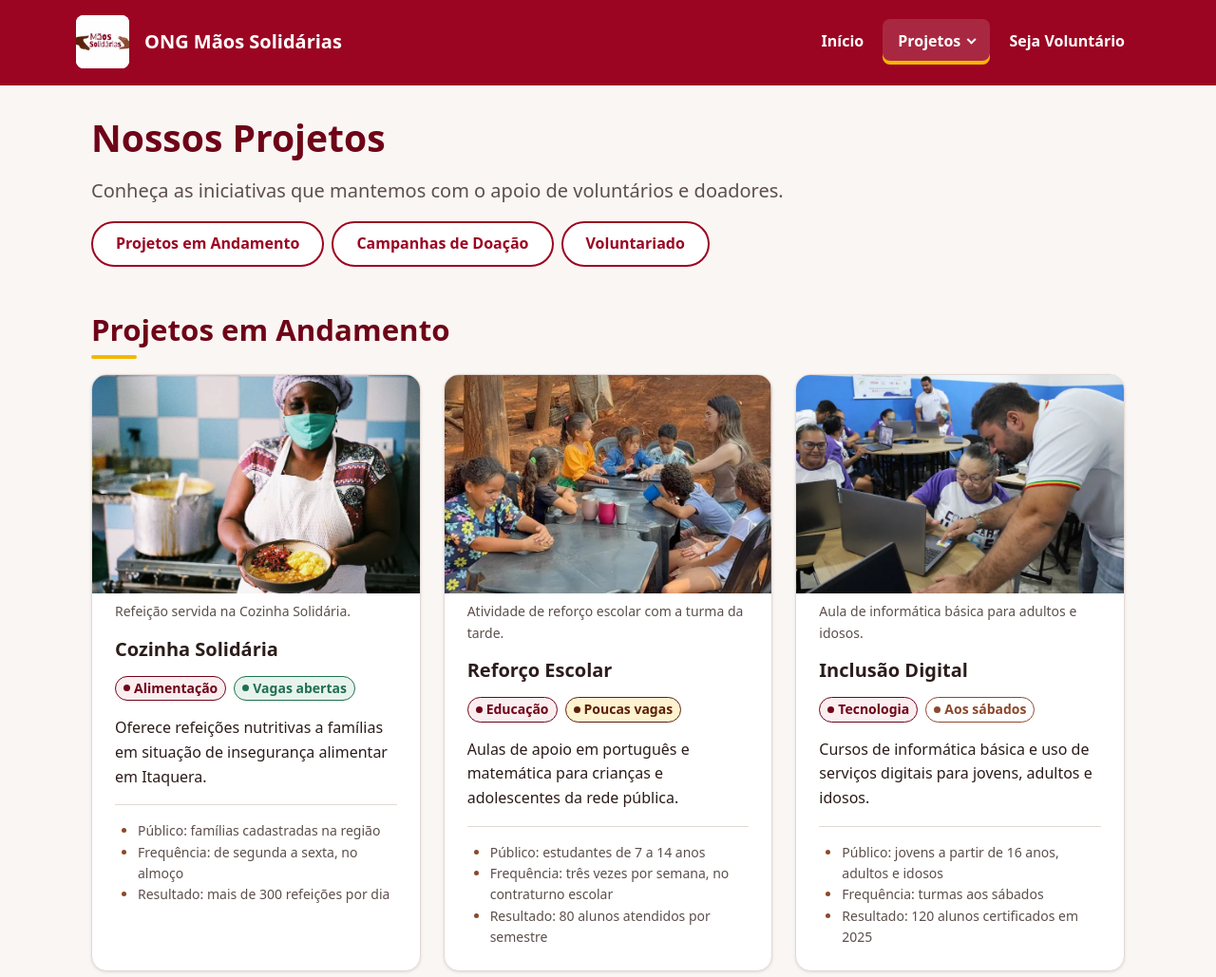
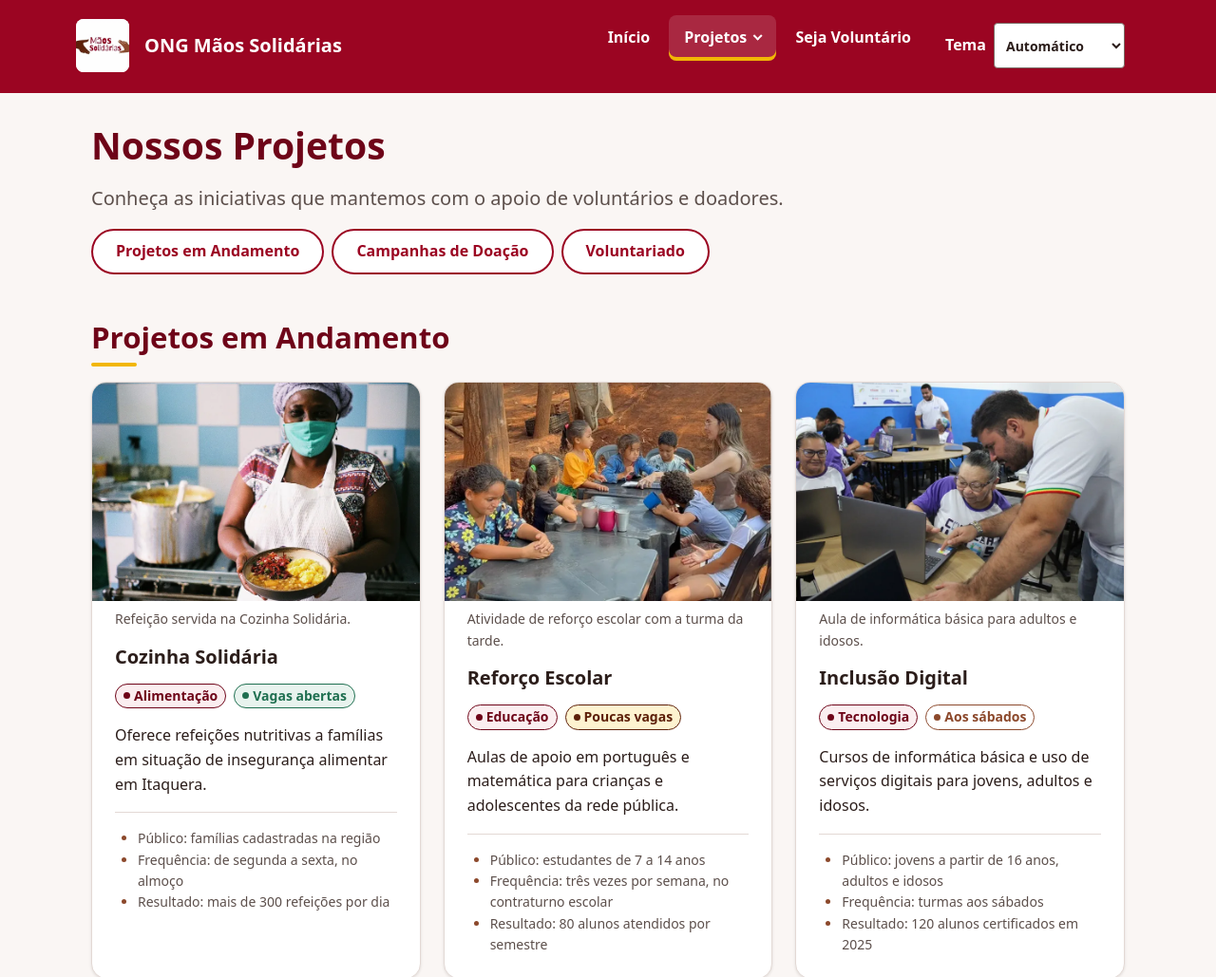
Before and after one commit to FehAzevedo/ong-maos-solidarias, a website with bundled scripts: page html/projetos.html in a window 1280 px wide. Shown: the top 1029 px of the page at 95% size. Built offline with nearby package versions, Linux system fonts and the light colour scheme.

Commit message:
feat: adiciona temas escuro e de alto contraste
- Temas escuro e alto contraste por data-tema no <html> e automáticos por prefers-color-scheme e prefers-contrast
- Ajustes para forced-colors (modo de alto contraste do Windows)
- Seletor de tema no menu (js/modules/tema.js), com a escolha salva no localStorage
- Script no <head> aplica o tema salvo antes da renderização, sem piscar o tema claro

Refs #10

```diff
--- a/html/projetos.html
+++ b/html/projetos.html
@@ -5,6 +5,8 @@
   <meta name="viewport" content="width=device-width, initial-scale=1.0">
   <meta name="description" content="Conheça os projetos sociais da ONG Mãos Solidárias na zona leste de São Paulo.">
   <title>Nossos Projetos | ONG Mãos Solidárias</title>
+  <!-- Aplica o tema salvo antes do CSS ser desenhado (evita piscar o tema claro) -->
+  <script>try { var tema = JSON.parse(localStorage.getItem('maos-solidarias:tema')); if (tema && tema !== 'automatico') document.documentElement.dataset.tema = tema; } catch (erro) {}</script>
   <link rel="stylesheet" href="../css/estilo.css">
   <script type="module" src="../js/main.js"></script>
 </head>
@@ -34,6 +36,15 @@
           </ul>
         </li>
         <li><a href="cadastro.html">Seja Voluntário</a></li>
+        <li class="menu__tema">
+          <label for="seletor-tema">Tema</label>
+          <select id="seletor-tema">
+            <option value="automatico">Automático</option>
+            <option value="claro">Claro</option>
+            <option value="escuro">Escuro</option>
+            <option value="alto-contraste">Alto contraste</option>
+          </select>
+        </li>
       </ul>
     </nav>
   </header>
--- a/js/main.js
+++ b/js/main.js
@@ -8,6 +8,7 @@ import { iniciarFeedback, mostrarToast } from './modules/feedback.js';
 import { iniciarFormulario } from './modules/formulario.js';
 import { iniciarHistorico } from './modules/persistencia.js';
 import { iniciarMapa } from './modules/mapa.js';
+import { iniciarTema } from './modules/tema.js';
 
 // Liga os comportamentos do conteúdo de uma página. Roda na primeira carga e de
 // novo a cada troca de página feita pelo roteador, só dentro do <main> novo.
@@ -21,6 +22,7 @@ function iniciarPagina(raiz) {
 
 // Ouvintes globais (delegação no document): ligados uma única vez
 iniciarMenu();
+iniciarTema();
 iniciarFeedback();
 iniciarPagina(document.getElementById('conteudo'));
 iniciarRoteador(iniciarPagina, function () {
--- /dev/null
+++ b/js/modules/tema.js
@@ -0,0 +1,36 @@
+// Módulo do seletor de tema: Automático, Claro, Escuro ou Alto contraste.
+//
+// O tema é o atributo data-tema no <html>; o CSS redefine as variáveis de cor
+// para cada valor. "Automático" remove o atributo e deixa o CSS seguir a
+// preferência do sistema (prefers-color-scheme e prefers-contrast).
+// A escolha fica no localStorage. Um script curto no <head> de cada página
+// aplica o tema salvo antes do CSS ser desenhado, para a página não "piscar"
+// no tema claro ao carregar.
+
+import { salvar, carregar } from './armazenamento.js';
+
+const TEMAS = ['automatico', 'claro', 'escuro', 'alto-contraste'];
+
+function aplicarTema(tema) {
+  if (tema === 'automatico') {
+    delete document.documentElement.dataset.tema;
+  } else {
+    document.documentElement.dataset.tema = tema;
+  }
+}
+
+// O seletor fica no cabeçalho, que a SPA não troca: é iniciado uma única vez
+export function iniciarTema() {
+  const seletor = document.getElementById('seletor-tema');
+  if (!seletor) return;
+
+  const salvo = carregar('tema', 'automatico');
+  const tema = TEMAS.includes(salvo) ? salvo : 'automatico';   // ignora valores inválidos
+  seletor.value = tema;
+  aplicarTema(tema);
+
+  seletor.addEventListener('change', function () {
+    aplicarTema(seletor.value);
+    salvar('tema', seletor.value);
+  });
+}
```
Also changed, not shown: html/cadastro.html (+11 -0 lines), html/componentes.html (+11 -0 lines), html/index.html (+11 -0 lines).
